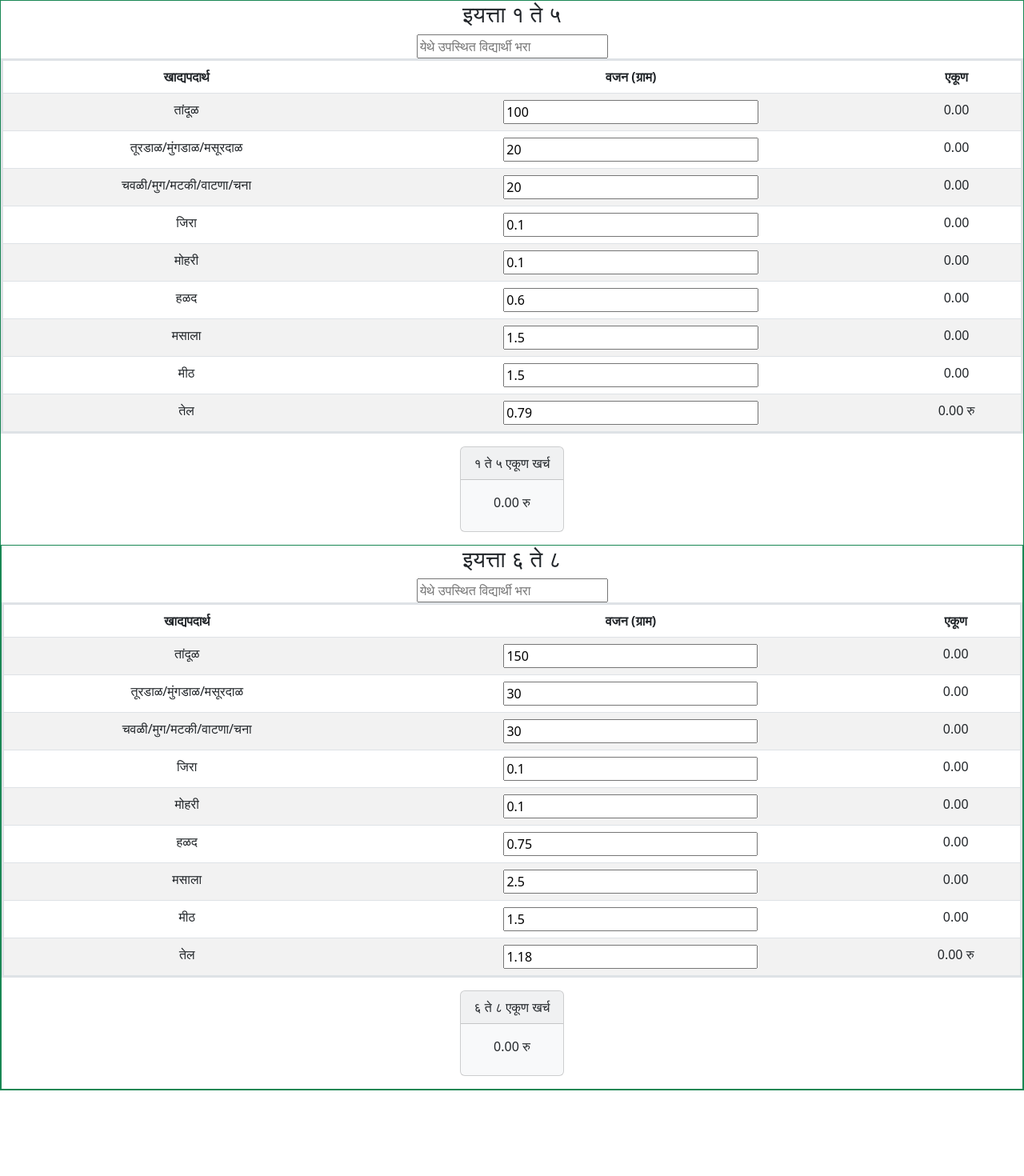
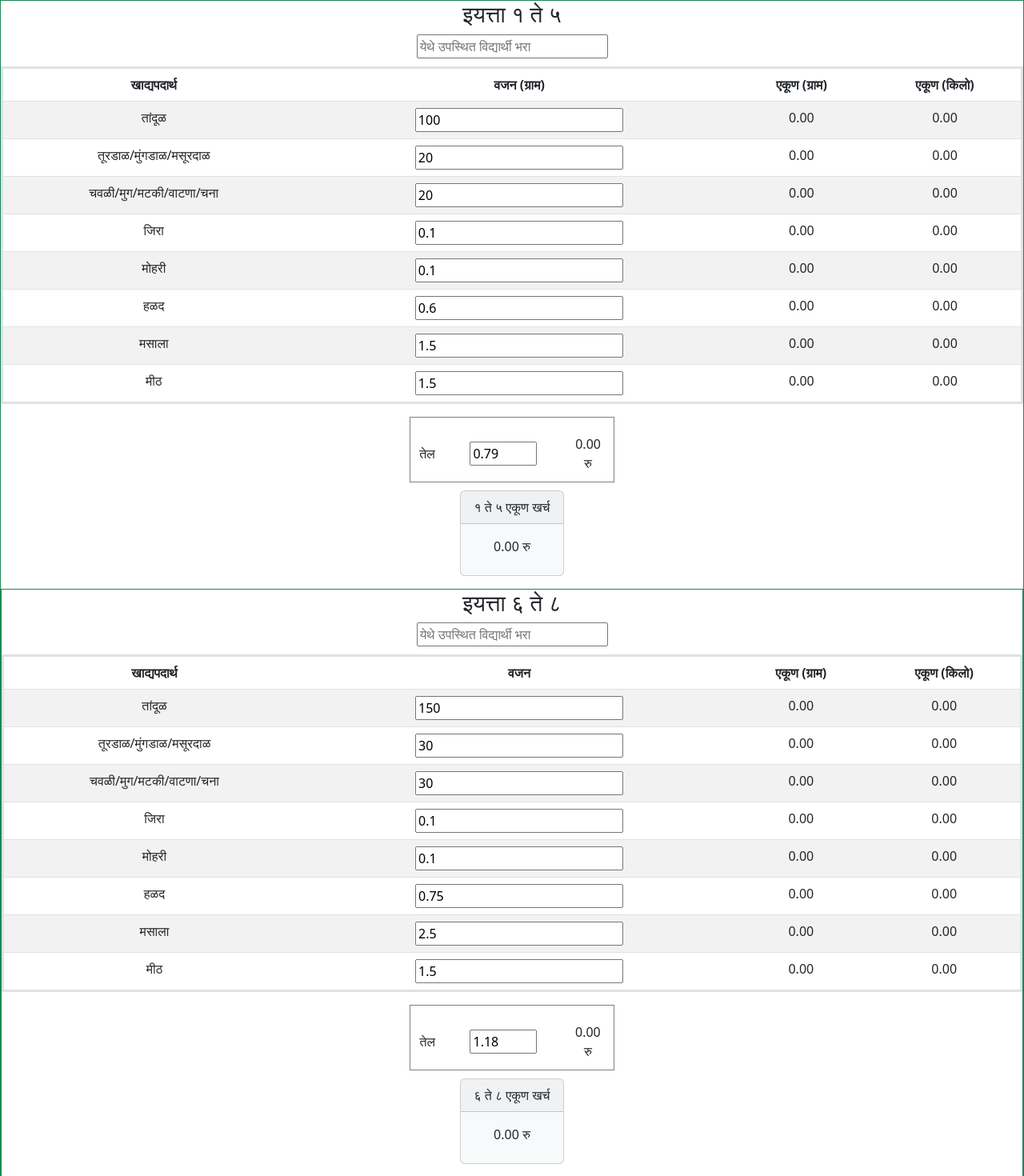
Before and after one commit to RushikeshBadhe/calculator, a React (Create React App) app: page / in a window 1280 px wide. Shown: the top 1470 px of the page at 80% size. Before the commit the page ends 1363 px from the top, so only its background shows below. Built offline with nearby package versions, Linux system fonts and the light colour scheme.

Commit message:
kg unit added

```diff
--- a/src/App.js
+++ b/src/App.js
@@ -27,13 +27,14 @@ function App() {
   return (
     <div className="App border border-success w-10">
       <h3>इयत्ता १ ते ५</h3>
-      <input type="number" value={student1} onChange={students1} className="w-2" placeholder='येथे उपस्थित विद्यार्थी भरा'></input>
+      <input type="number" value={student1} onChange={students1} className="w-2" placeholder='येथे उपस्थित विद्यार्थी भरा' Style='margin-bottom:10px'></input>
       <table className="table table-striped border border-3" >
         <thead>
           <tr>
             <th scope="col">खाद्यपदार्थ</th>
             <th scope="col">वजन (ग्राम)</th>
-            <th scope='col' >एकूण </th>
+            <th scope='col' >एकूण (ग्राम) </th>
+            <th scope='col' >एकूण (किलो) </th>
           </tr>
         </thead>
         <tbody>
@@ -41,56 +42,69 @@ function App() {
             <td>तांदूळ</td>
             <td><input className="w-50" name='input1' type='number' onChange={e => onChnage(e)} value={state.input1}></input></td>
             <td>{(state.input1*student1).toFixed(2)}</td>
+            <td>{((state.input1*student1)/1000).toFixed(2)}</td>
           </tr>
           <tr>
 
             <td>तूरडाळ/मुंगडाळ/मसूरदाळ</td>
             <td><input className="w-50" name='input2' type='number' onChange={e => onChnage(e)} value={state.input2}></input></td>
             <td>{(state.input2*student1).toFixed(2)}</td>
+            <td>{((state.input2*student1)/1000).toFixed(2)}</td>
           </tr>
           <tr>
 
             <td >चवळी/मुग/मटकी/वाटणा/चना</td>
             <td ><input className="w-50" name='input3' type='number' onChange={e => onChnage(e)} value={state.input3} ></input></td>
             <td>{(state.input3*student1).toFixed(2)}</td>
+            <td>{((state.input3*student1)/1000).toFixed(2)}</td>
           </tr>
           <tr>
 
             <td>जिरा</td>
             <td><input className="w-50" name='input4' type='number' onChange={e => onChnage(e)} value={state.input4} ></input></td>
             <td>{(state.input4*student1).toFixed(2)}</td>
+            <td>{((state.input4*student1)/1000).toFixed(2)}</td>
           </tr>
           <tr>
 
             <td>मोहरी</td>
             <td><input className="w-50" name='input5' type='number' onChange={e => onChnage(e)} value={state.input5} ></input></td>
             <td>{(state.input5*student1).toFixed(2)}</td>
+            <td>{((state.input5*student1)/1000).toFixed(2)}</td>
           </tr>
           <tr>
 
             <td>हळद</td>
             <td><input className="w-50" name='input6' type='number' onChange={e => onChnage(e)} value={state.input6} ></input></td>
             <td>{(state.input6*student1).toFixed(2)}</td>
+            <td>{((state.input6*student1)/1000).toFixed(2)}</td>
           </tr>
           <tr>
 
             <td>मसाला</td>
             <td><input className="w-50" name='input7' type='number'  onChange={e => onChnage(e)} value={state.input7} ></input></td>
             <td>{(state.input7*student1).toFixed(2)}</td>
+            <td>{((state.input7*student1)/1000).toFixed(2)}</td>
           </tr>
           <tr>
             <td>मीठ</td>
             <td><input className="w-50" name='input8' type='number'  onChange={e => onChnage(e)} value={state.input8} ></input></td>
             <td>{(state.input8*student1).toFixed(2)}</td>
+            <td>{((state.input8*student1)/1000).toFixed(2)}</td>
           </tr>
-          <tr>
+
+        </tbody>
+      </table>
+     <div Style='  margin: auto; width:20%;border: 1px solid grey;padding: 10px;'>
+      <table Style='margin-top:10px'>
+      <tr>
             <td>तेल</td>
             <td><input className="w-50" name='input9' type='number' onChange={e => onChnage(e)} value={state.input9}></input></td>
             <td>{(state.input9*student1).toFixed(2)+ ' रु '}</td>
           </tr>
-        </tbody>
       </table>
-      <div className='d-flex justify-content-center'>
+      </div>
+      <div className='d-flex justify-content-center' Style='margin-top:10px'>
       <div className=' card bg-light mb-3' Style='max-width: 18rem;'>
       <div className="card-header">१ ते ५ एकूण खर्च </div>
       <div className="card-body">
--- a/src/Table2.js
+++ b/src/Table2.js
@@ -24,13 +24,14 @@ function Table2(){
   return (
     <div className="App border border-success w-10">
       <h3>इयत्ता ६ ते ८</h3>
-      <input type="number" value={student1} onChange={students1} className="w-2" placeholder='येथे उपस्थित विद्यार्थी भरा'></input>
+      <input type="number" value={student1} onChange={students1} className="w-2" placeholder='येथे उपस्थित विद्यार्थी भरा' Style='margin-bottom:10px'></input>
       <table className="table table-striped border border-3" >
         <thead>
           <tr>
             <th scope="col">खाद्यपदार्थ</th>
-            <th scope="col">वजन (ग्राम)</th>
-            <th scope='col' >एकूण </th>
+            <th scope="col">वजन</th>
+            <th scope='col' >एकूण (ग्राम)</th>
+            <th scope="col">एकूण (किलो)</th>
           </tr>
         </thead>
         <tbody>
@@ -38,56 +39,69 @@ function Table2(){
             <td>तांदूळ</td>
             <td><input className="w-50" name='input1' type='number' onChange={e => onChnage(e)} value={state.input1}></input></td>
             <td>{(state.input1*student1).toFixed(2)}</td>
+            <td>{((state.input1*student1)/1000).toFixed(2)}</td>
           </tr>
           <tr>
 
             <td>तूरडाळ/मुंगडाळ/मसूरदाळ</td>
             <td><input className="w-50" name='input2' type='number' onChange={e => onChnage(e)} value={state.input2}></input></td>
             <td>{(state.input2*student1).toFixed(2)}</td>
+            <td>{((state.input2*student1)/1000).toFixed(2)}</td>
           </tr>
           <tr>
 
             <td >चवळी/मुग/मटकी/वाटणा/चना</td>
             <td ><input className="w-50" name='input3' type='number' onChange={e => onChnage(e)} value={state.input3} ></input></td>
             <td>{(state.input3*student1).toFixed(2)}</td>
+            <td>{((state.input3*student1)/1000).toFixed(2)}</td>
           </tr>
           <tr>
 
             <td>जिरा</td>
             <td><input className="w-50" name='input4' type='number' onChange={e => onChnage(e)} value={state.input4} ></input></td>
             <td>{(state.input4*student1).toFixed(2)}</td>
+            <td>{((state.input4*student1)/1000).toFixed(2)}</td>
           </tr>
           <tr>
 
             <td>मोहरी</td>
             <td><input className="w-50" name='input5' type='number' onChange={e => onChnage(e)} value={state.input5} ></input></td>
             <td>{(state.input5*student1).toFixed(2)}</td>
+            <td>{((state.input5*student1)/1000).toFixed(2)}</td>
           </tr>
           <tr>
 
             <td>हळद</td>
             <td><input className="w-50" name='input6' type='number' onChange={e => onChnage(e)} value={state.input6} ></input></td>
             <td>{(state.input6*student1).toFixed(2)}</td>
+            <td>{((state.input6*student1)/1000).toFixed(2)}</td>
           </tr>
           <tr>
 
             <td>मसाला</td>
             <td><input className="w-50" name='input7' type='number'  onChange={e => onChnage(e)} value={state.input7} ></input></td>
             <td>{(state.input7*student1).toFixed(2)}</td>
+            <td>{((state.input7*student1)/1000).toFixed(2)}</td>
           </tr>
           <tr>
             <td>मीठ</td>
             <td><input className="w-50" name='input8' type='number'  onChange={e => onChnage(e)} value={state.input8} ></input></td>
             <td>{(state.input8*student1).toFixed(2)}</td>
+            <td>{((state.input8*student1)/1000).toFixed(2)}</td>
           </tr>
+
+        </tbody>
+      </table>
+      <div Style='  margin: auto; width:20%;border: 1px solid grey;padding: 10px;'>
+      <table Style='margin-top:10px'>
           <tr>
             <td>तेल</td>
             <td><input className="w-50" name='input9' type='number' onChange={e => onChnage(e)} value={state.input9}></input></td>
             <td>{(state.input9*student1).toFixed(2)+ ' रु '}</td>
           </tr>
-        </tbody>
       </table>
-      <div className='d-flex justify-content-center'>
+      </div>
+      <div className='d-flex justify-content-center'  Style='margin-top:10px'>
       <div className=' card bg-light mb-3' Style='max-width: 18rem;'>
       <div className="card-header">६ ते ८ एकूण खर्च </div>
       <div className="card-body">
```
